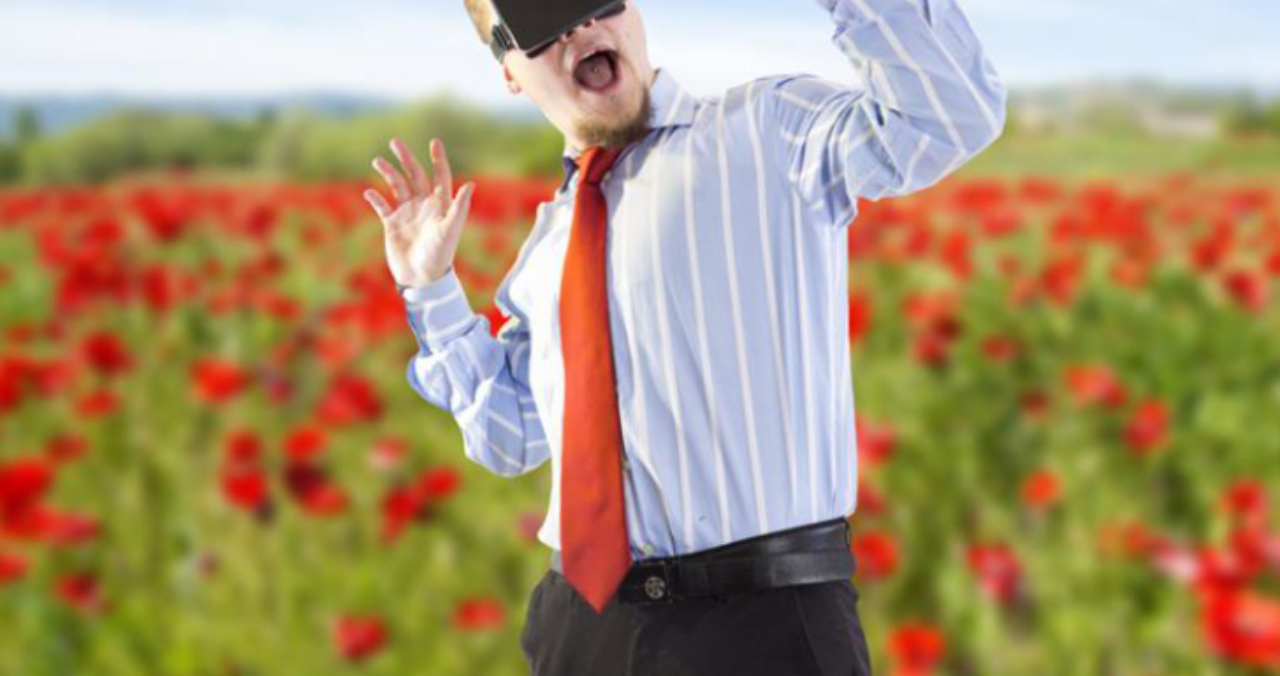
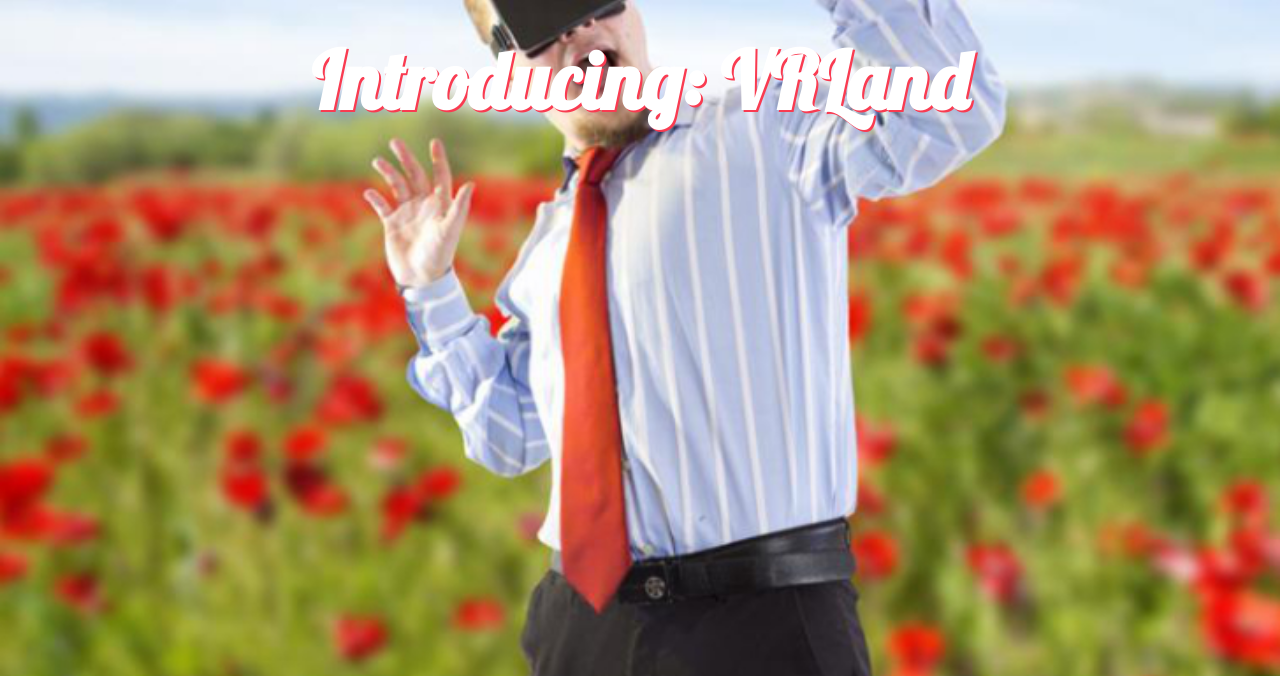
Before and after one commit to cassiozen/shoestringPlusPlus, a website: page index.html in a window 1280 px wide. Shown: the part 136-812 px from the top of the page. Drawn offline with nearby package versions, Linux system fonts and the light colour scheme.

Commit message:
updating phrases

```diff
--- a/index.html
+++ b/index.html
@@ -30,6 +30,7 @@
   </header>
 
   <section id="carousel">
+    <h1 id="carousel-text">Introducing: VRLand</h1>
     <img id="carousel-image" src="images/VR1.jpg" />
   </section>
 
--- a/public/js/index.js
+++ b/public/js/index.js
@@ -8,8 +8,18 @@
     "images/VR5.jpg",
     "images/VR6.jpg"
   ];
-  let currentImageIndex = 0;
-  setInterval(() => {
+
+  const phrases = [
+    'A Revolutionary New Product',
+    'Making The World A Better Place',
+    'A Disruptive New Platform',
+    'Bleeding-Edge Tech'
+  ];
+
+  let currentImageIndex = 0
+  let currentPhraseIndex = 0;
+
+  const updateImg = () => {
     currentImageIndex++;
     if (currentImageIndex === images.length) currentImageIndex = 0;
     $image = $("#carousel-image");
@@ -17,5 +27,21 @@
       $image.attr("src", images[currentImageIndex]);
     });
     $image.fadeIn();
+  };
+
+  const updateText = () => {
+    currentPhraseIndex++
+    if (currentPhraseIndex=== phrases.length) currentPhraseIndex = 0;
+    $txt = $("#carousel-text");
+    $txt.fadeOut(el => {
+      $txt.text(phrases[currentPhraseIndex]);
+    });
+    $txt.fadeIn();
+  }
+
+  setInterval(() => {
+    updateImg();
+    updateText();
   }, 5000);
+
 });
--- a/scss/style.scss
+++ b/scss/style.scss
@@ -82,11 +82,24 @@
 #carousel {
   margin: 0;
   width: 100vw;
-}
 
-#carousel-image {
-  display: block;
-  width: 100%;
+  #carousel-text {
+    display: inline-block;
+    position: absolute;
+    top: 100px;
+    left: calc(50vw - 7.5em);
+    width: 15em;
+    font-size: 5em;
+    text-align: center;
+    color: #fff;
+    text-shadow: 2px 2px $primary-color;
+    z-index: 1;
+  }
+
+  #carousel-image {
+    display: block;
+    width: 100%;
+  }
 }
 
 #features {
```
Also changed, not shown: public/css/style.css.
